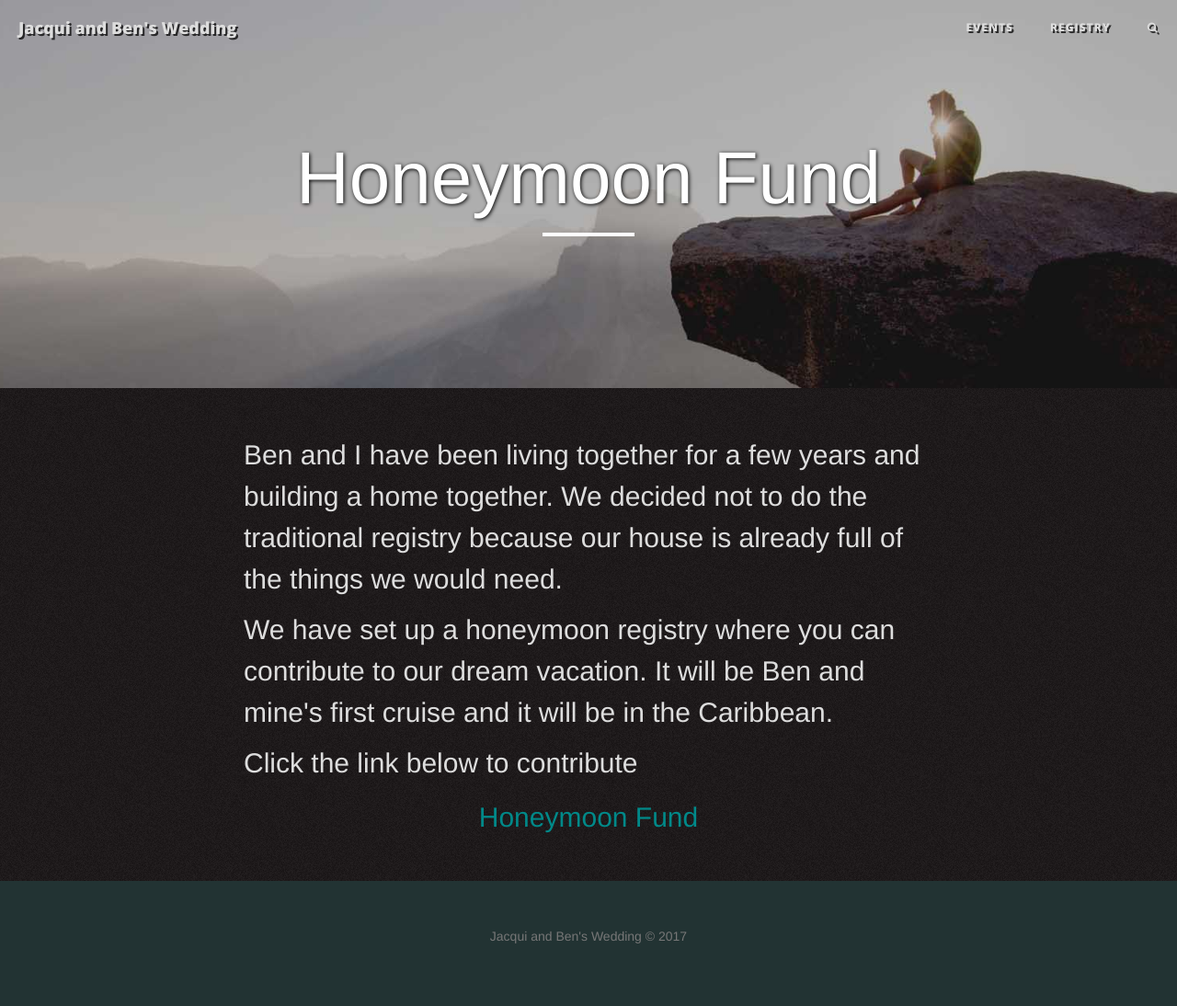
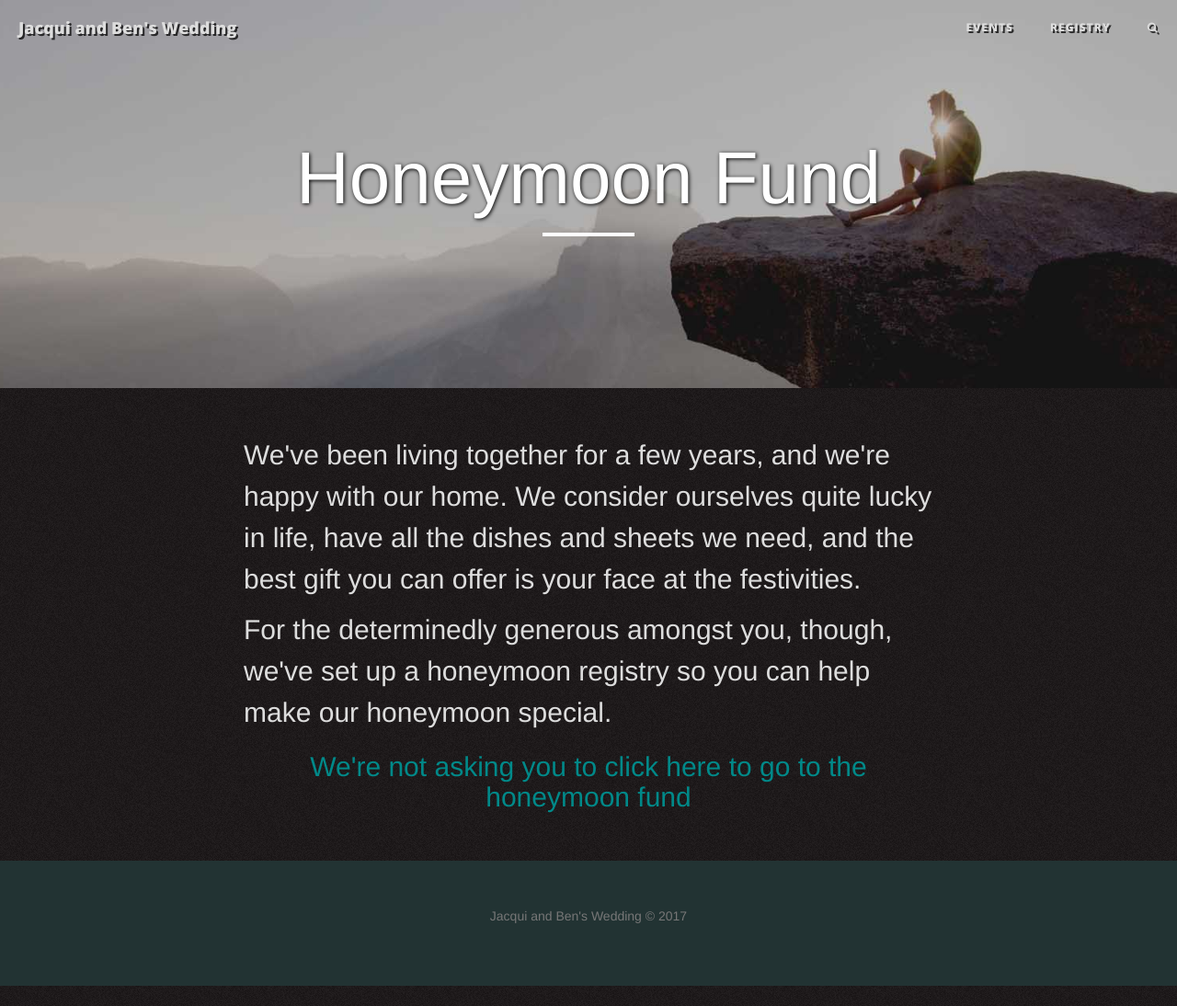
Before and after one commit to SpaceOtterInSpace/spaceotterandbhuga, a Jekyll site: the page built from pages/registry/index.html, in a window 1280 px wide and 1094 px high. Shown: the whole window at 92% size. Built offline with Jekyll 4.4.1, drawn with Linux system fonts in a browser that asks for light colours; nearby versions of some CDN libraries.

Commit message:
Update index.html

```diff
--- a/pages/registry/index.html
+++ b/pages/registry/index.html
@@ -4,7 +4,6 @@ title: "Honeymoon Fund"
 header-img: "assets/owner/hero/about-bg.jpg"
 permalink: /registry/
 ---
-<p>Ben and I have been living together for a few years and building a home together. We decided not to do the traditional registry because our house is already full of the things we would need.</p>
-<p>We have set up a honeymoon registry where you can contribute to our dream vacation. It will be Ben and mine's first cruise and it will be in the Caribbean.</p>
-<p>Click the link below to contribute</p>
-<h2 style="text-align:center;"><a href="https://www.honeyfund.com/wedding/LavenderNelson2017">Honeymoon Fund</a></h2>
+<p>We've been living together for a few years, and we're happy with our home. We consider ourselves quite lucky in life, have all the dishes and sheets we need, and the best gift you can offer is your face at the festivities.</p>
+<p>For the determinedly generous amongst you, though, we've set up a honeymoon registry so you can help make our honeymoon special.</p>
+<h2 style="text-align:center;"><a href="https://www.honeyfund.com/wedding/LavenderNelson2017">We're not asking you to click here to go to the honeymoon fund</a></h2>
```
